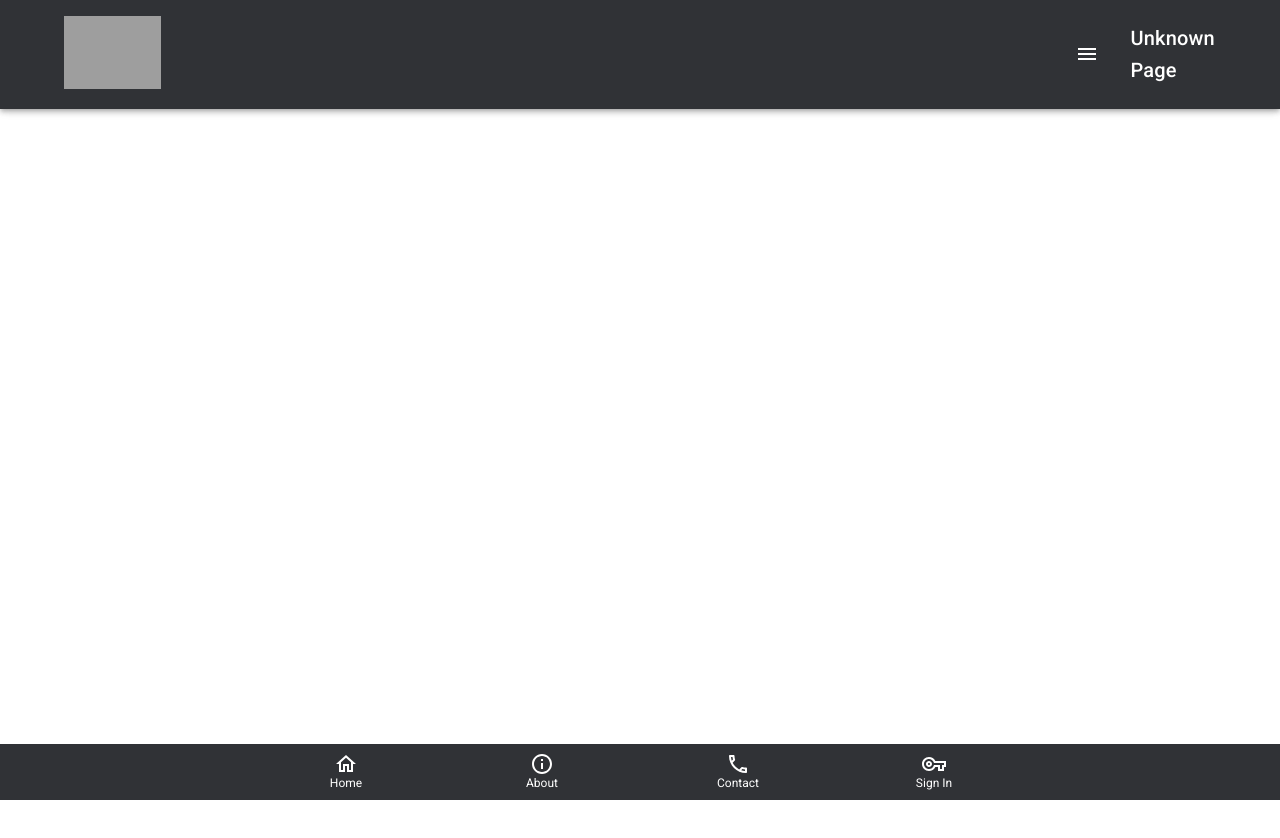
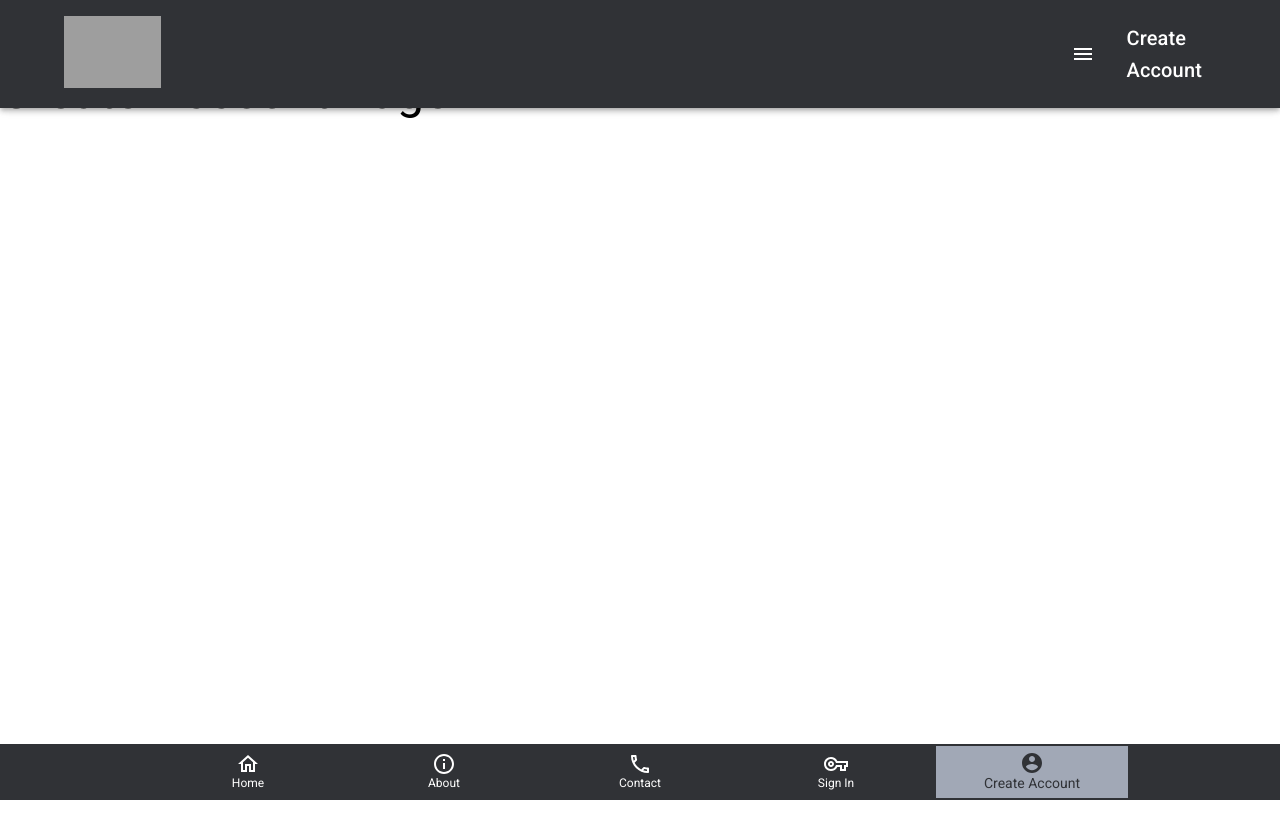
Before and after one commit to japerry911/SkylordsTimekeeping, a React (Create React App) app in the folder frontend/: page /register-user in a window 1280 px wide. Shown: the top 838 px of the page. Built offline with nearby package versions, Linux system fonts and the light colour scheme; grey boxes are pictures that could not be loaded.

Commit message:
Added in CreateAccount route/page/and boilerplate set up

```diff
--- /dev/null
+++ b/frontend/src/pages/CreateAccount/CreateAccount.js
@@ -0,0 +1,15 @@
+import React from "react";
+import Typography from "@material-ui/core/Typography";
+import { useStyles } from "./CreateAccountStyles";
+
+const CreateAccount = () => {
+  const classes = useStyles();
+
+  return (
+    <div>
+      <Typography variant="h3">Create Account Page</Typography>
+    </div>
+  );
+};
+
+export default CreateAccount;
--- /dev/null
+++ b/frontend/src/pages/CreateAccount/CreateAccountStyles.js
@@ -0,0 +1,3 @@
+import makeStyles from "@material-ui/core/styles/makeStyles";
+
+export const useStyles = makeStyles((theme) => ({}));
--- a/frontend/src/router/Routes.js
+++ b/frontend/src/router/Routes.js
@@ -5,6 +5,7 @@ import About from "../pages/About/About";
 import Contact from "../pages/Contact/Contact";
 import SignIn from "../pages/SignIn/SignIn";
 import ScrollToTop from "./ScrollToTop";
+import CreateAccount from "../pages/CreateAccount/CreateAccount";
 
 export default () => (
   <Fragment>
@@ -17,5 +18,7 @@ export default () => (
     <Route exact path="/contact" component={Contact} />
 
     <Route exact path="/sign-in" component={SignIn} />
+
+    <Route exact path="/register-user" component={CreateAccount} />
   </Fragment>
 );
--- a/frontend/src/router/routeArrsObjs.js
+++ b/frontend/src/router/routeArrsObjs.js
@@ -2,12 +2,14 @@ import HomeIcon from "@material-ui/icons/HomeOutlined";
 import InfoIcon from "@material-ui/icons/InfoOutlined";
 import PhoneIcon from "@material-ui/icons/PhoneOutlined";
 import KeyIcon from "@material-ui/icons/VpnKeyOutlined";
+import AccountCircleIcon from "@material-ui/icons/AccountCircle";
 
 export const NONAUTH_ROUTES_ARRAY = [
   { path: "/", title: "Home", icon: HomeIcon },
   { path: "/about", title: "About", icon: InfoIcon },
   { path: "/contact", title: "Contact", icon: PhoneIcon },
   { path: "/sign-in", title: "Sign In", icon: KeyIcon },
+  { path: "/register-user", title: "Create Account", icon: AccountCircleIcon },
 ];
 
 export const ROUTES_OBJECT = {
@@ -15,6 +17,7 @@ export const ROUTES_OBJECT = {
   "/about": "About",
   "/contact": "Contact",
   "/sign-in": "Sign In",
+  "/register-user": "Create Account",
 };
 
 export const FOOTER_NONAUTH_POSTION_OBJECT = {
@@ -22,4 +25,5 @@ export const FOOTER_NONAUTH_POSTION_OBJECT = {
   "/about": 1,
   "/contact": 2,
   "/sign-in": 3,
+  "/register-user": 4,
 };
```
